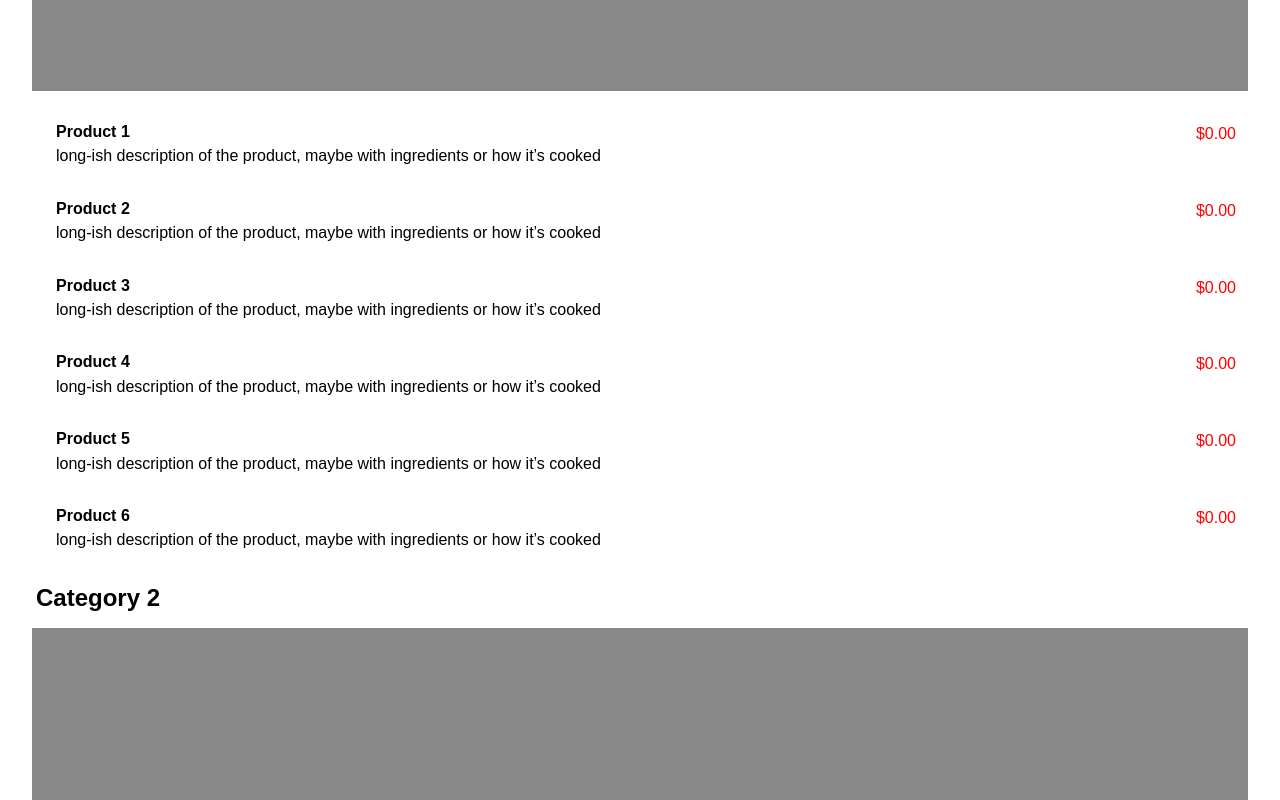
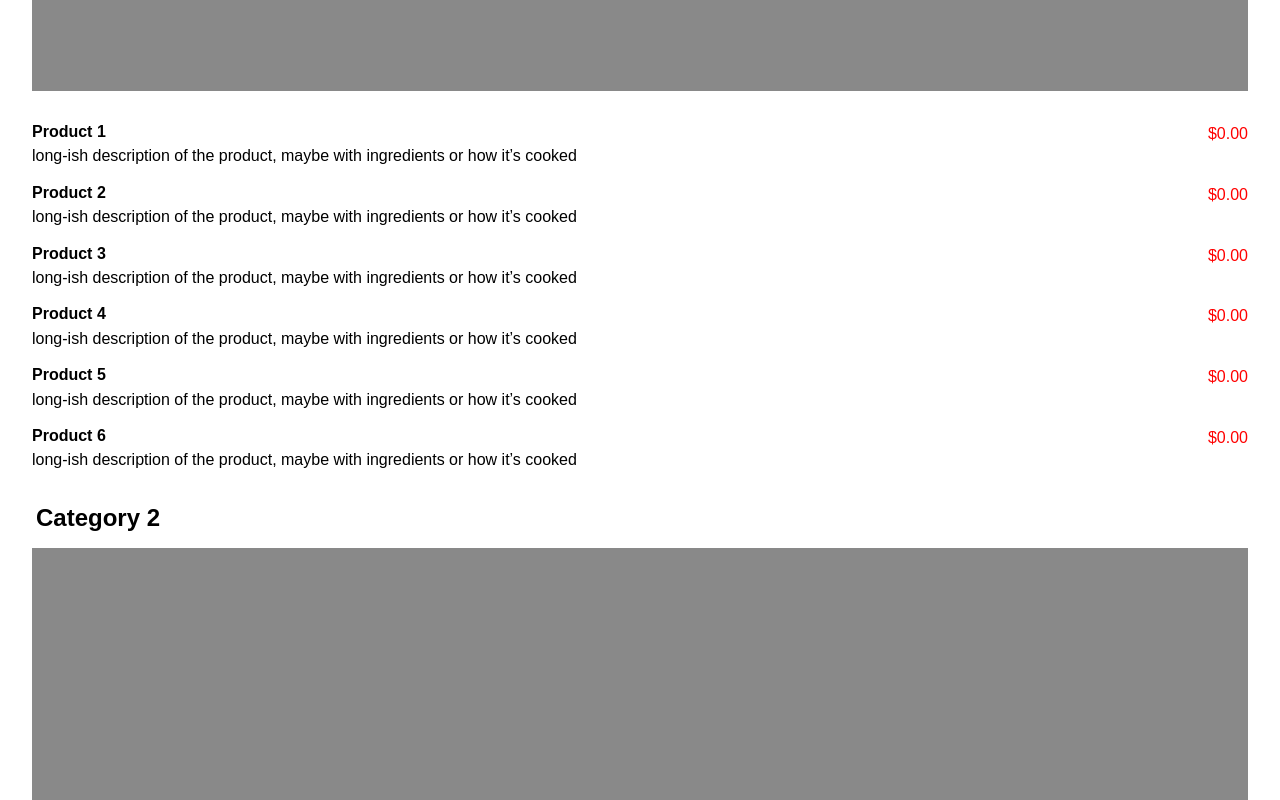
Before and after one commit to trbartle/trbartle.github.io, a plain HTML site: page grc338/website-mobile-first/menu.html in a window 1280 px wide. Shown: the part 1140-1940 px from the top of the page. Drawn offline with Linux system fonts and the light colour scheme.

Commit message:
Update style.css

```diff
--- a/grc338/website-mobile-first/style.css
+++ b/grc338/website-mobile-first/style.css
@@ -72,11 +72,11 @@ figure {
 }
 
 main.menu ul {
-		margin: 0rem 0.75rem 0.25rem;
+		margin: 0;
 }
 
 main.menu ul li {
-		margin: 0rem 0rem 2rem 0.75rem;
+		margin: 0 0 1em;
 		display: grid;
 		grid-template-columns: auto auto;
 		grid-template-rows: auto auto;
```
